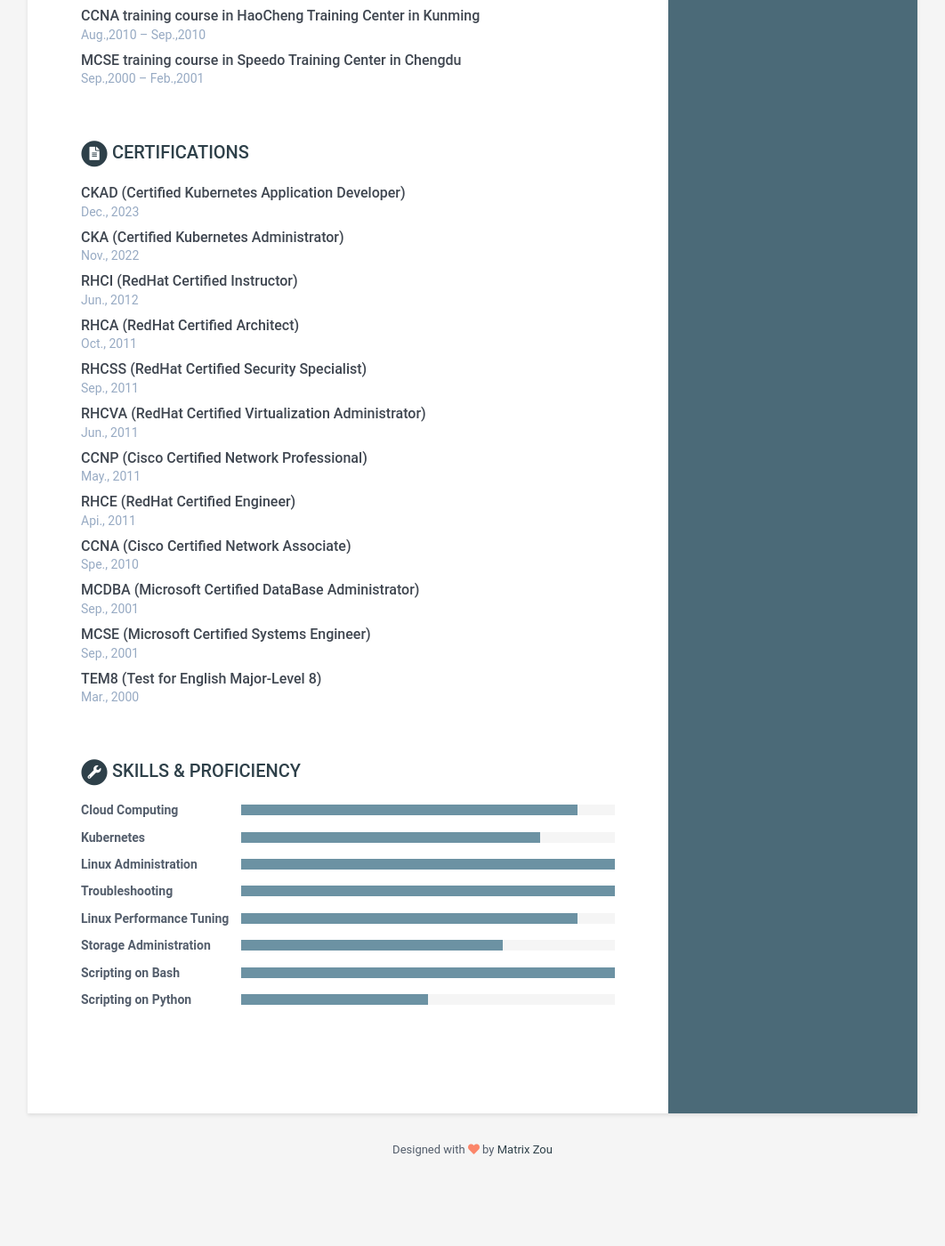
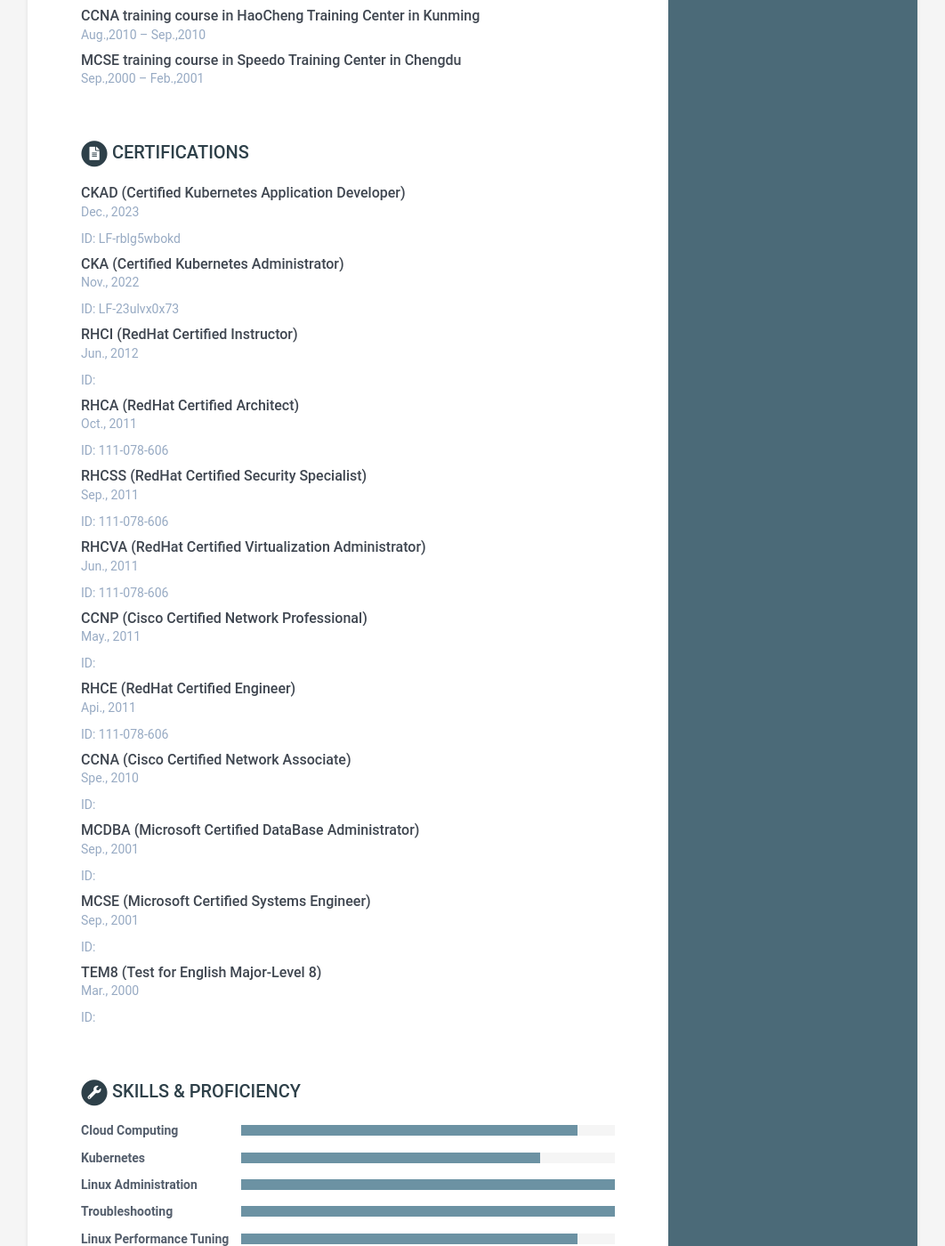
Before and after one commit to matrixzj/resume, a Jekyll site: the page built from index.html, in a window 1280 px wide and 1400 px high, scrolled down 3213 px. Shown: the whole window at 89% size, without its empty margins (109-1171 px from the left). Built offline with Jekyll 4.4.1, drawn with Linux system fonts in a browser that asks for light colours; before the commit the page ends 4546 px from its top, so only the background shows below that.

Commit message:
There are        2 files have been modified at 2024-06-06 21:19:26 . 	-rw-r--r--@ 1 jzou  staff  12613 Jun  6 21:18 _data/data.yml 	-rw-r--r--@ 1 jzou  staff  782 Jun  6 21:19 _includes/certifications.html No files have been added. No files have been deleted. No file type has been changed.

```diff
--- a/_includes/certifications.html
+++ b/_includes/certifications.html
@@ -20,7 +20,7 @@
       </div><!--//upper-row-->
 
       <div class="company">{{ certification.time }}</div>
-      <div class="company">{{ certification.id }}</div>
+      <div class="company">ID: {{ certification.id }}</div>
 
     </div><!--//meta-->
 
```
Also changed, not shown: _data/data.yml (+6 -6 lines).
